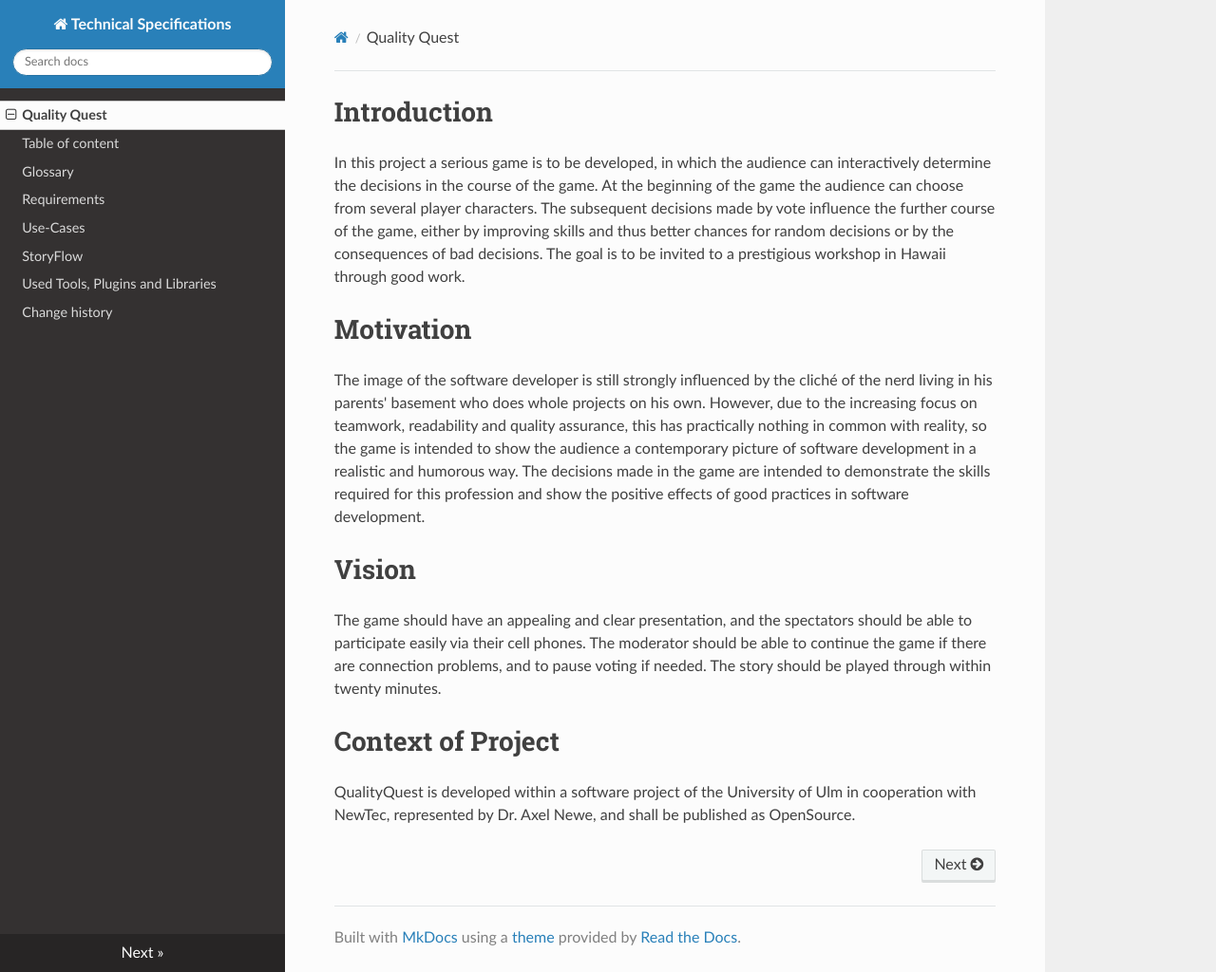
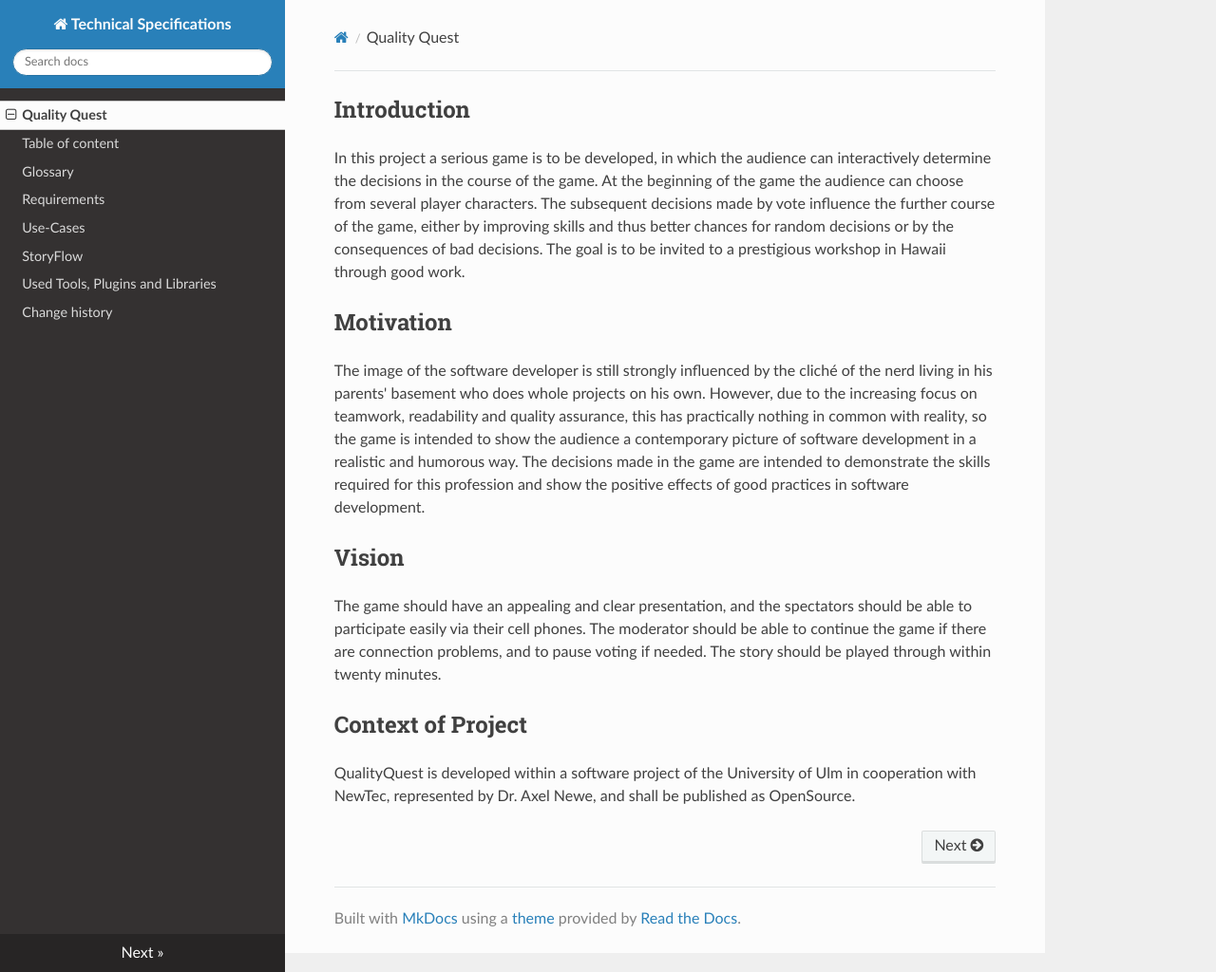
Before and after one commit to Brotenko/QualityQuest, an MkDocs documentation site: the page built from Docs/Technical Specifications/docs/index.md, in a window 1280 px wide and 1024 px high. Shown: the whole window at 95% size. Built offline with MkDocs 1.6.1, drawn with Linux system fonts in a browser that asks for light colours; nearby versions of some CDN libraries.

```diff
--- a/Docs/Technical Specifications/docs/index.md
+++ b/Docs/Technical Specifications/docs/index.md
@@ -1,4 +1,4 @@
-# Introduction
+## Introduction
 In this project a serious game is to be developed,
 in which the audience can interactively determine the decisions in the course of the game.
 At the beginning of the game the audience can choose from several player characters.
@@ -6,15 +6,15 @@ The subsequent decisions made by vote influence the further course of the game,
 either by improving skills and thus better chances for random decisions or by the consequences of bad decisions.
 The goal is to be invited to a prestigious workshop in Hawaii through good work.
 
-# Motivation
+## Motivation
 The image of the software developer is still strongly influenced by the cliché of the nerd living in his parents' basement who does whole projects on his own.
 However, due to the increasing focus on teamwork, readability and quality assurance, this has practically nothing in common with reality,
 so the game is intended to show the audience a contemporary picture of software development in a realistic and
 humorous way. The decisions made in the game are intended to demonstrate the skills required for this profession and show the positive effects of good practices in software development.
 
-# Vision
+## Vision
 The game should have an appealing and clear presentation, and the spectators should be able to participate easily via their cell phones. The moderator should be able to continue
 the game if there are connection problems, and to pause voting if needed. The story should be played through within twenty minutes.
 
-# Context of Project
+## Context of Project
 QualityQuest is developed within a software project of the University of Ulm in cooperation with NewTec, represented by Dr. Axel Newe, and shall be published as OpenSource.
```
